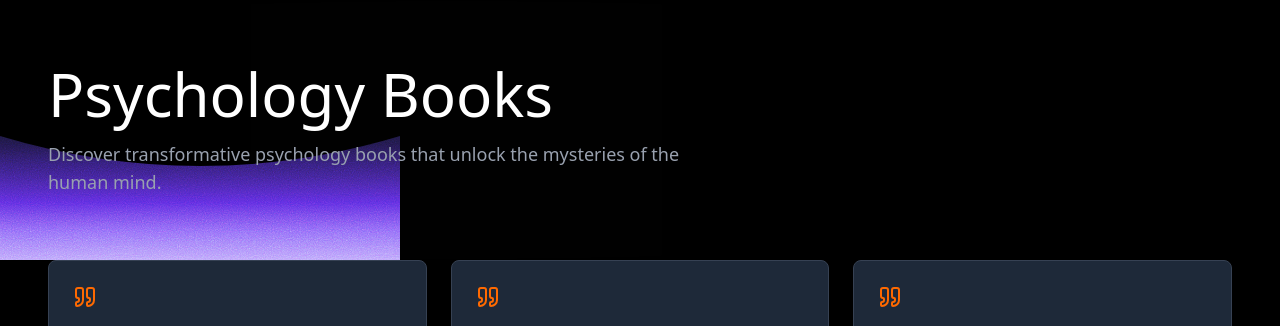
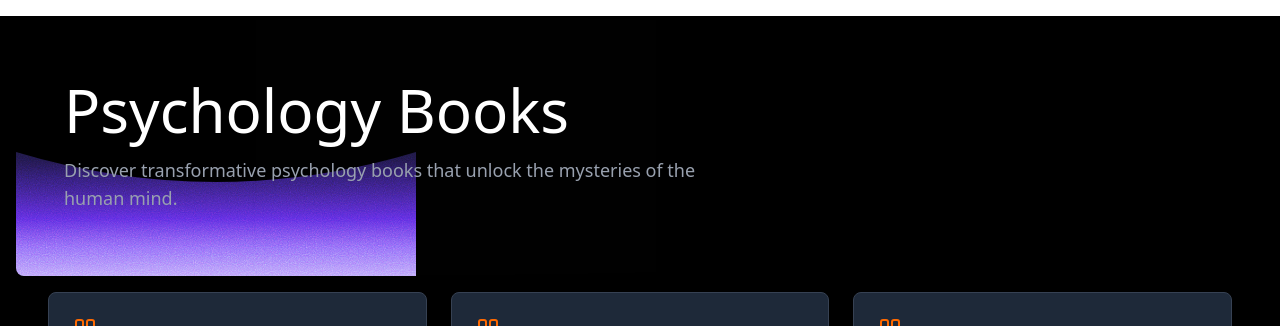
Before and after one commit to Priyansxu/Ecommerce, a Next.js app: page / in a window 1280 px wide. Shown: the top 326 px of the page. Built offline with nearby package versions, Linux system fonts and the light colour scheme.

Commit message:
Update Hero.js

```diff
--- a/app/components/Hero.js
+++ b/app/components/Hero.js
@@ -4,7 +4,7 @@ import { motion } from 'framer-motion';
 export default function Hero() {
   return (
     <motion.div
-      className="relative px-6 lg:px-12 py-16 overflow-hidden"
+      className="relative px-6 lg:px-12 py-16 overflow-hidden m-4 rounded-lg"
       initial={{ opacity: 0 }}
       animate={{ opacity: 1 }}
       transition={{ duration: 0.6 }}
```
